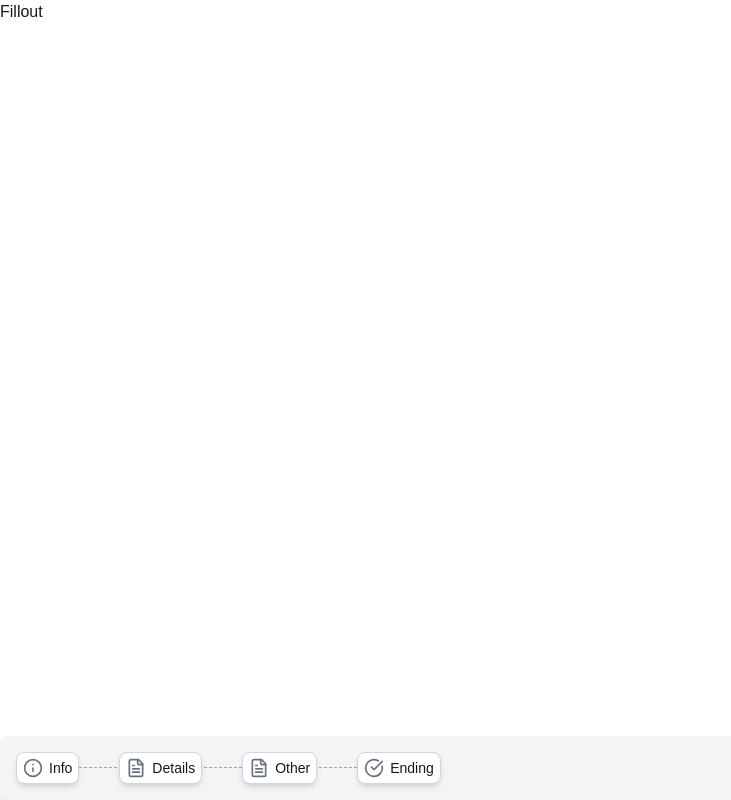
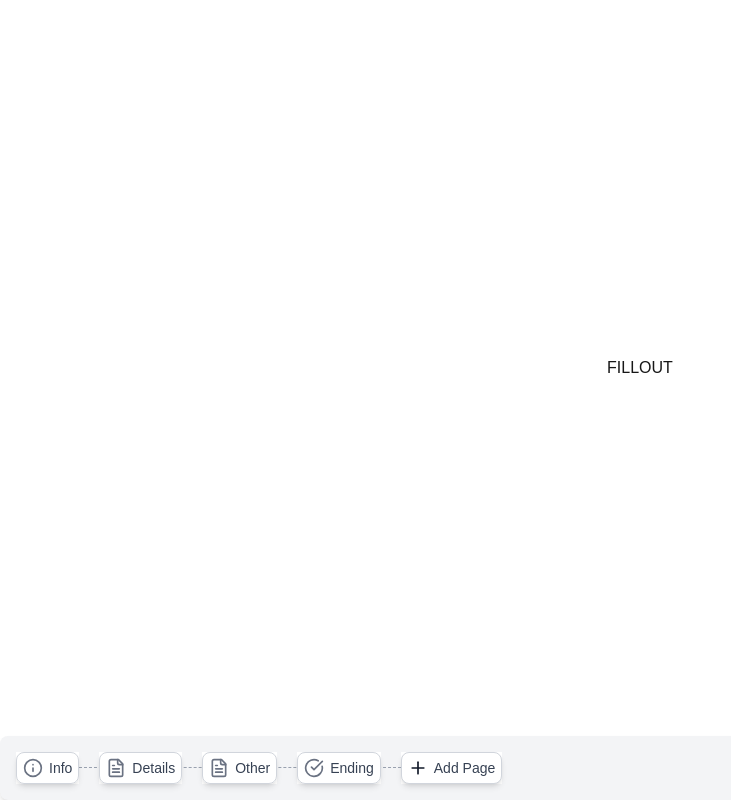
Before and after one commit to marksantoso/draggable-navigation, a Next.js app: page / in a window 1280 px wide. Shown: the whole page, without its empty margins (0-731 px from the left). Built offline with nearby package versions, Linux system fonts and the light colour scheme.

Commit message:
refactor(Divider): simplify hover animation logic and improve button positioning

```diff
--- a/src/app/[page]/page.tsx
+++ b/src/app/[page]/page.tsx
@@ -3,7 +3,7 @@ export default async function Page( props: { params: Promise<{ page: string }> }
 
   return (
     <main className="flex flex-col gap-[32px] items-center justify-center flex-1 h-full">
-      <h1>{page}</h1>
+      <h1>{page.toUpperCase()}</h1>
     </main>
   );
 }
--- a/src/app/page.tsx
+++ b/src/app/page.tsx
@@ -1,7 +1,7 @@
 export default function Home() {
   return (
-      <main className="flex flex-col gap-[32px] row-start-2 items-center sm:items-start">
-        <h1>Fillout</h1>
+      <main className="flex flex-col gap-[32px] items-center justify-center flex-1 h-full">
+        <h1>FILLOUT</h1>
       </main>
   );
 }
--- a/src/components/@ui/Button/Button.tsx
+++ b/src/components/@ui/Button/Button.tsx
@@ -8,7 +8,8 @@ const Button = ({
 	iconColor,
 	isActive = false,
 	disabled = false,
-	onClick = () => { }
+	onClick = () => { },
+	className = ""
 }: {
 	ref?: React.RefObject<HTMLDivElement>,
 	text: string,
@@ -16,18 +17,20 @@ const Button = ({
 	iconColor: string,
 	isActive?: boolean,
 	disabled?: boolean,
-	onClick?: () => void
+	onClick?: () => void,
+	className?: string
 }) => {
-	const hoverStyles = "hover:cursor-pointer hover:bg-gray-100"
-	const activeStyles = "bg-gray-100"
+	const hoverStyles = `${isActive ? "bg-white" : "hover:bg-gray-500/35"} hover:cursor-pointer`
+	const activeStyles = "bg-white"
 	const disabledStyles = "opacity-50 cursor-not-allowed"
-	const defaultStyles = "bg-white shadow-md rounded-lg p-1.5 border border-gray-300"
+	const defaultStyles = "bg-grey-500/15 shadow-md rounded-lg p-1.5 border border-gray-300"
 
 	return (
 		<div
 			ref={ref}
 			onClick={onClick}
 			className={`
+				z-10
 				flex items-center justify-between
 				h-[32px]
 				transition-[width] duration-700 ease-in-out
@@ -35,13 +38,14 @@ const Button = ({
 				${!disabled && hoverStyles}
 				${isActive && activeStyles}
 				${disabled && disabledStyles}
+				${className}
 			`}
 		>
 			<div className="flex items-center space-x-1.5 transition-all duration-200 ease-in-out">
 				<div className="flex items-center justify-center w-[20px] h-[20px]">
 					{Icon && <Icon className={`${iconColor}`} />}
 				</div>
-				<span className="text-sm font-medium text-gray-900 whitespace-nowrap">{text}</span>
+				<span className="text-sm font-medium text-gray-700 whitespace-nowrap">{text}</span>
 
 				{isActive && (
 					<div className={`flex items-center justify-center w-[16px] h-[16px] transition-all duration-200 ease-in-out`}>
--- a/src/components/@ui/Divider/Divider.tsx
+++ b/src/components/@ui/Divider/Divider.tsx
@@ -1,18 +1,27 @@
+import { useState } from "react";
 import CircleButton from "../Button/CircleButton";
 import { useNavigationStore } from "@/store/NavigationStore";
 
 const Divider = ({ order }: { order: number }) => {
-
+    const [isHovered, setIsHovered] = useState(false)
     const { addPage } = useNavigationStore();
 
     const handleNewPage = () => {
         addPage(order)
     }
 
+    const handleMouseEnter = () => {
+        setIsHovered(true)
+    }
+
+    const handleMouseLeave = () => {
+        setIsHovered(false)
+    }
+
     return (
-        <div className="relative group w-full">
-            <div className="w-10 h-0.5"></div>
-            <div className="absolute top-1/2 left-1/2 -translate-x-1/2 -translate-y-1/2 opacity-0 group-hover:opacity-100 transition-opacity">
+        <div className="relative group w-full" onMouseEnter={handleMouseEnter} onMouseLeave={handleMouseLeave}>
+            <div className={`transition-[width] duration-500 ease-in-out ${isHovered ? "w-[40px]" : "w-[20px]" } h-[20px]`}></div>
+            <div className={`absolute top-1/2 left-1/2 -translate-x-1/2 -translate-y-1/2 transition-opacity duration-200 ease-in-out ${isHovered ? "opacity-100" : "opacity-0"}`}>
                 <CircleButton onClick={handleNewPage} />
             </div>
         </div>
--- a/src/components/Navigation/Navigation.tsx
+++ b/src/components/Navigation/Navigation.tsx
@@ -3,6 +3,8 @@ import React, { useEffect, useRef, useState, useLayoutEffect, useCallback, useMe
 import { useRouter, usePathname } from 'next/navigation';
 import { useNavigationStore } from '@/store/NavigationStore';
 import Divider from '@/components/@ui/Divider/Divider';
+import Button from '@/components/@ui/Button/Button';
+import { Plus } from 'lucide-react';
 
 import {
 	DndContext,
@@ -30,7 +32,7 @@ const Navigation = () => {
 	const firstBtnRef = useRef<HTMLDivElement | null>(null);
 	const lastBtnRef = useRef<HTMLDivElement | null>(null);
 	const [dividerStyle, setDividerStyle] = useState({});
-	const { navigation, navigateTo, toggleSettings, setCurrentPage, reorderItems } = useNavigationStore();
+	const { navigation, navigateTo, toggleSettings, setCurrentPage, addPage, reorderItems } = useNavigationStore();
 
 	// Move useSensors to the top level
 	const sensors = useSensors(
@@ -79,7 +81,7 @@ const Navigation = () => {
 			if (!firstBtnRef.current || !lastBtnRef.current) return;
 			const firstRect = firstBtnRef.current.getBoundingClientRect();
 			const lastRect = lastBtnRef.current.getBoundingClientRect();
-			setDividerStyle({ width: `${lastRect.left - firstRect.right}px`, left: `${firstRect.width}px` })
+			setDividerStyle({ width: `${(lastRect.right - firstRect.right) + 20}px`, left: `${firstRect.width}px` })
 		});
 	}, []);
 
@@ -99,6 +101,10 @@ const Navigation = () => {
 	useEffect(() => {
 		updateGap();
 	}, [navigation])
+
+	const handleAddPage = useCallback(() => {
+		addPage(navigation.length + 1);
+	}, [addPage]);
 
 	// Memoize the navigation items mapping function
 	const navigationItems = useMemo(() =>
@@ -137,6 +143,9 @@ const Navigation = () => {
 					>
 						{navigationItems}
 					</SortableContext>
+					<div className="bg-white ml-[20px]">
+						<Button text="Add Page" icon={Plus} iconColor="text-gray-900" className="bg-white" onClick={handleAddPage} />
+					</div>
 				</div>
 			</div>
 		</DndContext>
--- a/src/components/Navigation/SortableNavigationItem.tsx
+++ b/src/components/Navigation/SortableNavigationItem.tsx
@@ -35,7 +35,7 @@ const SortableNavigationItem = forwardRef(({ item, onNavigate }: { item: INaviga
             >
                 <div className="relative">
                     {item.isSettingsActive && <Settings settings={item.settings} />}
-                    <div className="flex flex-row items-center w-full" {...listeners} >
+                    <div className="flex flex-row items-center bg-white w-full" {...listeners} >
                         <Button
                             text={item.name}
                             icon={item.icon}
```
Lines whose indentation alone changed are shown as unchanged.
